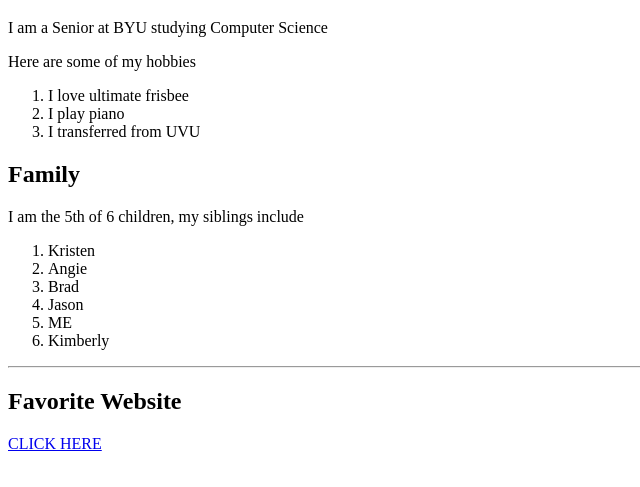
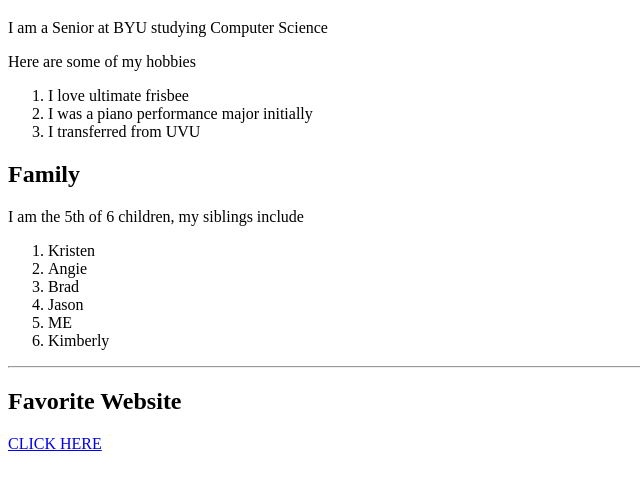
Before and after one commit to bleeedbluefan/portfolio, a plain HTML site: page index.html in a window 1280 px wide. Shown: the part 61-548 px from the top of the page, without its empty margins (0-640 px from the left). Drawn offline with Linux system fonts and the light colour scheme.

Commit message:
Change Major

```diff
--- a/index.html
+++ b/index.html
@@ -9,7 +9,7 @@
 	<p>Here are some of my hobbies</p>
 	<ol>
 	  <li>I love ultimate frisbee</li>
-	  <li>I play piano</li>
+	  <li>I was a piano performance major initially</li>
 	  <li>I transferred from UVU</li>
 	</ol>
     <h2>Family</h2>
```
